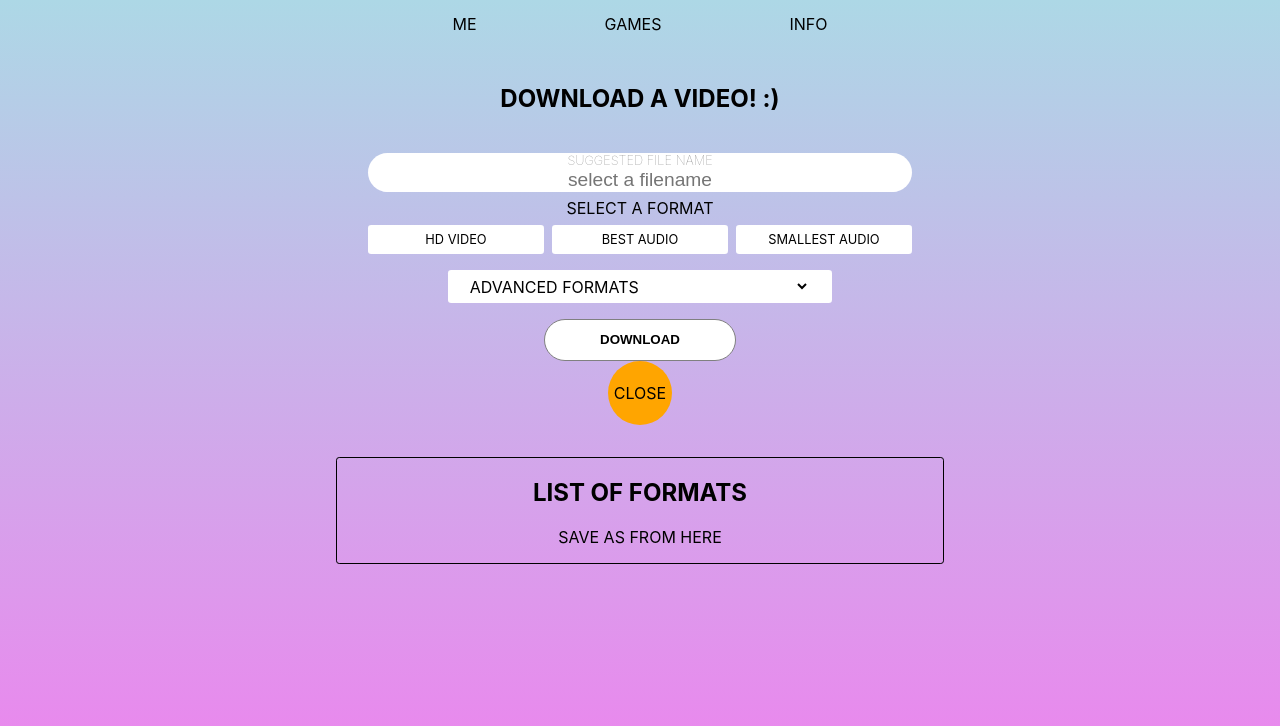
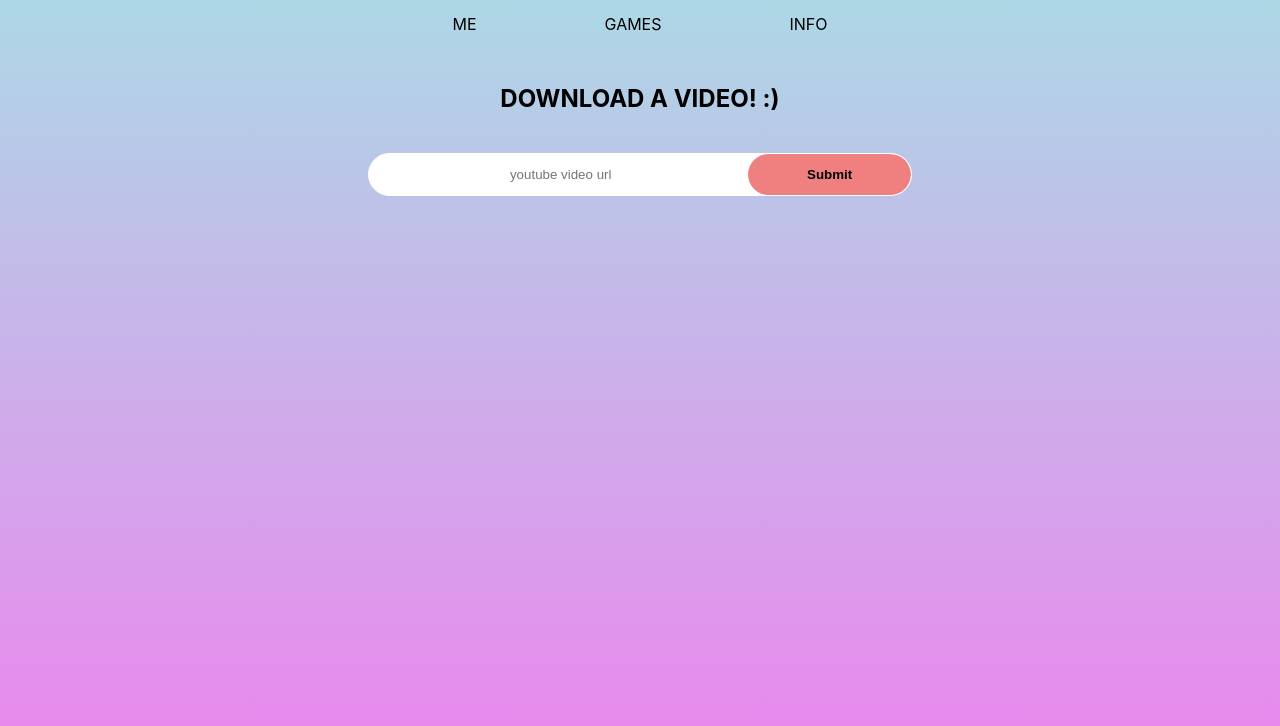
Before and after one commit to kimamov/youtubeDownloader, a React (Create React App) app: page /downloadlist in a window 1280 px wide. Shown: the top 726 px of the page. Built offline with nearby package versions, Linux system fonts and the light colour scheme.

Commit message:
css animation

```diff
--- a/src/Sass/style.css
+++ b/src/Sass/style.css
@@ -30,6 +30,13 @@
 
 .App-link {
   color: #61dafb;
+}
+
+.slideInFromTop {
+  -webkit-transform-origin: top;
+          transform-origin: top;
+  -webkit-animation: slideInDiv 1s;
+          animation: slideInDiv 1s;
 }
 
 #videoSearchForm {
@@ -173,6 +180,9 @@
   .downloadList .downloadListHeader {
     height: 7rem;
   }
+  .downloadList .downloadListHeader .downloadListClose {
+    display: none;
+  }
   .downloadList .listContainer {
     padding-bottom: 8rem;
     /* ADD UP TO 100% with 7rem Header and 8rem padding */
@@ -182,10 +192,17 @@
   }
   .downloadListToggle {
     background-color: rgba(180, 200, 200, 0.4) !important;
+    width: 4rem !important;
+    height: 4rem !important;
     position: absolute;
     z-index: 2;
     bottom: 1%;
     left: 1%;
+  }
+  .mobileBack {
+    display: -webkit-box !important;
+    display: -ms-flexbox !important;
+    display: flex !important;
   }
 }
 
@@ -414,6 +431,28 @@
   margin: 0;
 }
 
+@-webkit-keyframes slideInDiv {
+  0% {
+    -webkit-transform: scale(0.1);
+            transform: scale(0.1);
+  }
+  100% {
+    -webkit-transform: scale(1);
+            transform: scale(1);
+  }
+}
+
+@keyframes slideInDiv {
+  0% {
+    -webkit-transform: scale(0.1);
+            transform: scale(0.1);
+  }
+  100% {
+    -webkit-transform: scale(1);
+            transform: scale(1);
+  }
+}
+
 .downloadContainer {
   /* background-color: $bgColor; */
   /* height: calc(100% - 3rem); */
@@ -452,12 +491,25 @@
   margin: 0;
 }
 
+.downloadListClose {
+  margin: 0 auto;
+  height: 3rem;
+  width: 3rem;
+  background-color: white;
+}
+
+.downloadListClose p {
+  margin: 0.2rem;
+}
+
 .downloadListToggle {
-  border-radius: 50%;
-  background-color: orange;
-  width: 4rem;
-  height: 4rem;
-  margin: 0 auto;
+  border-radius: 2rem;
+  font-weight: bold;
+  border: 1px solid grey;
+  background-color: white;
+  width: 12rem;
+  height: 2.6rem;
+  margin: 2rem auto 0 auto;
   display: -webkit-box;
   display: -ms-flexbox;
   display: flex;
@@ -472,6 +524,10 @@
 
 .downloadListToggle p {
   margin: 0 auto;
+}
+
+.mobileBack {
+  display: none;
 }
 
 .fullSizeBg {
--- a/src/Sass/style.scss
+++ b/src/Sass/style.scss
@@ -42,7 +42,10 @@ $mainRoundness: 0.2rem;
   .App-link {
     color: #61dafb;
   }
-
+  .slideInFromTop{
+    transform-origin: top;
+    animation: slideInDiv 1s;
+  }
   #videoSearchForm{
     padding: 0 0 2rem 0;
     display: block;
@@ -175,6 +178,9 @@ $mainRoundness: 0.2rem;
       overflow: hidden;
       .downloadListHeader{
         height: 7rem;
+        .downloadListClose{
+          display: none;
+        }
       }
       .listContainer{
         padding-bottom: 8rem;
@@ -187,10 +193,15 @@ $mainRoundness: 0.2rem;
 
     .downloadListToggle{
       background-color: rgba(180,200,200,0.4) !important;
+      width: 4rem !important;
+      height: 4rem !important;
       position: absolute;
       z-index: 2;
       bottom: 1%;
       left: 1%;
+    }
+    .mobileBack{
+      display: flex !important;
     }
     }
 
@@ -387,7 +398,14 @@ $mainRoundness: 0.2rem;
         }
       }
   }
-
+  @keyframes slideInDiv{
+    0%{
+      transform: scale(0.1);
+    }
+    100%{
+      transform: scale(1)
+    }
+  }
   .downloadContainer{
    /* background-color: $bgColor; */
    /* height: calc(100% - 3rem); */
@@ -417,18 +435,35 @@ $mainRoundness: 0.2rem;
     }
   }
 
+  .downloadListClose{
+    margin: 0 auto;
+    height: 3rem;
+    width: 3rem;
+    background-color: white;
+    p{
+      margin: 0.2rem;
+    }
+  }
+
   .downloadListToggle{
-    border-radius: 50%;
-    background-color: orange;
-    width: 4rem;
-    height: 4rem;
-    margin: 0 auto;
+    //border-radius: 50%;
+    border-radius: 2rem;
+    font-weight: bold;
+    border: 1px solid grey;
+    background-color: white;
+    width: 12rem;
+    height: 2.6rem;
+    margin: 2rem auto 0 auto;
     display: flex;
     align-items: center;
     user-select: none;
+
     p{
       margin: 0 auto;
     }
+  }
+  .mobileBack{
+    display: none;
   }
 
   .fullSizeBg{
--- a/src/components/DownloadList.js
+++ b/src/components/DownloadList.js
@@ -1,11 +1,17 @@
 import React from 'react'
+import BackButton from './BackButton.js'
 import {Link} from 'react-router-dom'
 
 
 const DownloadList = (props) => {
   return (
-    <div className={'downloadList'}>
+    <div className={'downloadList slideInFromTop'}>
         <div className={'downloadListHeader'}>
+            <BackButton
+            history={props.history}
+            cssStyle={'downloadListClose'}>
+            <p></p>
+            </BackButton>
             <h1>LIST OF FORMATS</h1>
             <p>SAVE AS FROM HERE</p>
         </div>
--- a/src/components/Downloader.js
+++ b/src/components/Downloader.js
@@ -22,16 +22,19 @@ export default class App extends Component {
     ];
     this.selectedOptions=''
     this.modes=['DOWNLOAD A VIDEO! :)','CLIENT SIDE DOWNLOAD','SERVER SIDE DOWNLOAD','LOW DATA MODE']
+
     this.state = {
-        videoLink: '',
+        videoLink: this.linkFromQuery(this.props.location.search) || '',
         videoInfo: [],
         typeSelect: 0,
         quickType: "0",
-        dlSelected: true,
+        dlSelected: false,
         mode: 0,
         downloadListOpen: false,
         videoName: ''
     }
+    this.stateFromQuery()
+
   }
   onChange=(event)=>{
     const name=event.target.name
@@ -57,8 +60,9 @@ export default class App extends Component {
 
   }
   getVideoInfo=(event)=>{
-    event.preventDefault()
-    console.log(History)
+    if(event){
+      event.preventDefault()
+    }
     axios.get(`${BASEURL}simpleinfo?videolink=${this.state.videoLink}`).then(res=>{
       console.log(res)
       if(res.data.formats){
@@ -109,9 +113,26 @@ export default class App extends Component {
     });
   }
   componentDidMount(){
-    /* this.dlVideo(
-      'https://r3---sn-8xgn5uxa-cxge.googlevideo.com/videoplayback?id=o-AKNbby6tD8YKTUiQYAc_6vcEc3qcOSWIOsegXr0iLgJV&aitags=133,134,135,136,160,242,243,244,247,278,298,302,394,395,396,397&itag=394&source=youtube&requiressl=yes&mm=31,29&mn=sn-8xgn5uxa-cxge,sn-4g5e6nld&ms=au,rdu&mv=m&pcm2cms=yes&pl=24&ei=7UrLXPaHPNHVgQery4PYBA&initcwndbps=1396250&mime=video/mp4&gir=yes&clen=5470553&dur=638.533&lmt=1556822908874006&mt=1556826777&fvip=3&keepalive=yes&c=WEB&txp=5531432&ip=88.130.48.98&ipbits=0&expire=1556848462&sparams=ip,ipbits,expire,id,aitags,source,requiressl,mm,mn,ms,mv,pcm2cms,pl,ei,initcwndbps,mime,gir,clen,dur,lmt&signature=C647A6E17406246772D2966AA253766F2B07BB69.9586DA6C4FC28D0AF095AE556A1E042A00063CE5&key=yt8&ratebypass=yes%27'
-      ) */
+
+  }
+  stateFromQuery=()=>{
+    const videoQuery=this.props.location.search;
+    if(this.linkFromQuery(videoQuery)){
+        this.getVideoInfo()
+      }
+  }
+  linkFromQuery=(query)=>{
+    if(query){
+      const queryParts=query.split('?video=')
+      if(queryParts[0]===''){
+        const regEx = /^.*((youtu.be\/)|(v\/)|(\/u\/\w\/)|(embed\/)|(watch\?))\??v?=?([^#\&\?]*).*/;
+        var match = queryParts[1].match(regEx);
+        if ( match && match[7].length === 11 ){
+          return queryParts[1]
+        }
+      }
+
+    }
   }
   render() {
     return (
@@ -136,27 +157,26 @@ export default class App extends Component {
         </FormatSelect>
         </div>}
         {this.state.dlSelected&&
-        <Switch>
+          <Switch>
           <Route exact path='/' render={()=><Link
-            to='/downloadlist'
+            to={`/downloadlist/${this.props.location.search}`}
             className={'downloadListToggle undecoratedLink'}>
-            <p>OPEN</p>
+            <p>ADVANCED</p>
             </Link>}
           />
-          <Route path='/downloadlist' render={({history})=><BackButton
+          <Route exact path='/downloadlist' render={({history})=><BackButton
             history={history}
-            onClick={()=>console.log('hey')}
-            cssStyle={'downloadListToggle undecoratedLink'}>
-            <p>CLOSE</p>
+            cssStyle={'downloadListToggle mobileBack'}>
+            <p>ADVANCED</p>
             </BackButton>}
           />
-        </Switch>
+          </Switch>
         }
         </div>
 
         {this.state.dlSelected&&
           <Route path='/downloadlist'
-          render={()=><DownloadList videoName={this.state.videoName} videoSelect={this.state.videoInfo}/>}
+          render={({history})=><DownloadList history={history} videoName={this.state.videoName} videoSelect={this.state.videoInfo}/>}
           />
         }
         <About></About>
--- a/src/components/FormatSelect.js
+++ b/src/components/FormatSelect.js
@@ -2,7 +2,7 @@ import React from 'react'
 
 const FormatSelect = (props) => {
   return (
-    <form onSubmit={props.onSubmit} className={'typeSelect'}>
+    <form onSubmit={props.onSubmit} className={'typeSelect slideInFromTop'}>
         <div>SELECT A FORMAT</div>
         <div className={'radioButtons'}>
         <input id='quickTypeSelect1' onChange={props.onChange} checked={props.quickType==="1"} value={"1"} name='quickType' type='radio'></input>
```
Also changed, not shown: 1 other file (tests, documents, lock files or other folders).
